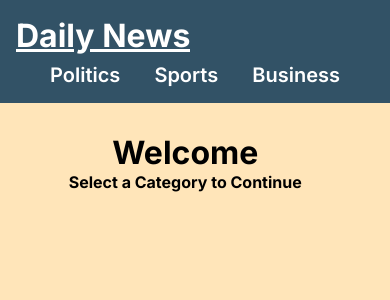
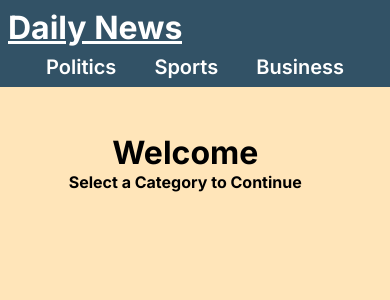
Before and after one commit to Bi7al/News-App, a Next.js app: page / in a window 390 px wide. Shown: the top 300 px of the page. Built offline with nearby package versions, Linux system fonts and the light colour scheme.

Commit message:
Fixing nav

```diff
--- a/app/globals.css
+++ b/app/globals.css
@@ -36,7 +36,7 @@ body{
 .nav-links{
   display: flex;
   flex-direction: row;
- font-size: 1.25rem;
+  font-size: 1.25rem;
   padding-right: 1.5rem;
   gap: 4rem;
     a{
@@ -70,13 +70,14 @@ font-weight: 600;
   .outlink{
     margin-top: 1rem;
   }
+  .nav{
+    padding: .5rem;
+  }
   .nav-links{
     gap: 0;
     width: 100vw;
     padding: 0;
-
     margin-top: .5rem;
-
     justify-content: space-evenly;
   }
 }
```
